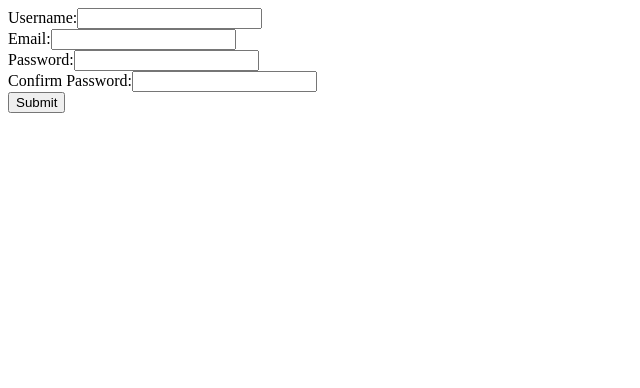
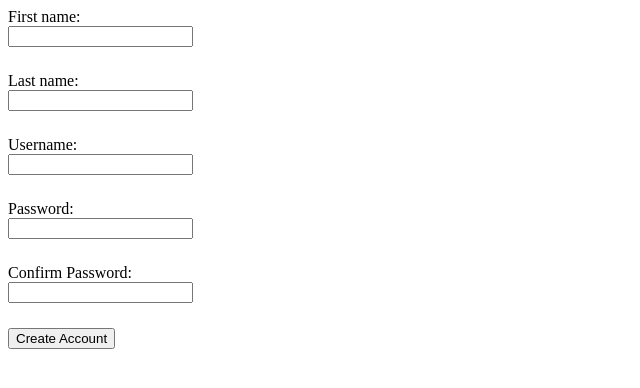
Before and after one commit to jackfales/yum, a Next.js app: page /create-account in a window 1280 px wide. Shown: the top 388 px of the page, without its empty margins (0-640 px from the left). Built offline with nearby package versions, Linux system fonts and the light colour scheme.

Commit message:
Remove components and update form validation

```diff
--- a/pages/create-account.js
+++ b/pages/create-account.js
@@ -1,54 +1,56 @@
 import Head from 'next/head';
 import React, { useState } from 'react';
+import styles from '../styles/Home.module.css';
 
 export default function Account() {
-  return (
-    <div>
-      <Head>
-          <title>Create Account</title>
-      </Head>
-      <main>
-        <div>
-          <Form></Form>
-        </div>
-      </main>
-    </div>
-  )
-
-  function Input({name, type}) {
-    let nameSpacesRemoved = name.replace(/\s/g, '').toLocaleLowerCase();
-    return (
-      <div>
-        <label htmlFor={nameSpacesRemoved}>{name}:</label>
-        <input type={type} id={nameSpacesRemoved} name={nameSpacesRemoved}></input>
-      </div>
-    )
-  }
-
-  function Form() {
   const [inputs, setInputs] = useState({
+    fname: '',
+    lname: '',
     uname: '',
-      email: '',
+    pword: '',
+    confirmpword: '',
   });
 
   const [errors, setErrors] = useState({
+    fname: '',
+    lname: '',
     uname: '',
-      email: '',
+    pword: '',
+    confirmpword: '',
   });
 
   const handleSubmit = (e) => {
     e.preventDefault();
 
+    // Validation criteria for each field
     for (const input in inputs) {
       let errorMessage;
       switch (input) {
+        case 'fname':
+          errorMessage = inputs[input].length == 0 ?
+            'Please provide a first name!' : '';
+            break;
+        case 'lname':
+          errorMessage = inputs[input].length == 0 ?
+            'Please provide a last name!' : '';
+            break;
         case 'uname':
           errorMessage = inputs[input].length < 5 ?
             'Username must be at least 5 characters long!' : '';
             break;
+        case 'pword':
+          errorMessage = inputs[input].length < 5 ?
+            'Password must be at least 6 characters longer!' : '';
+          break;
+        case 'confirmpword':
+          errorMessage = inputs['pword'] !== inputs[input] ?
+            'Passwords do not match!' : '';
+          errorMessage = inputs[input].length == 0 ?
+            'Please confirm your password!' : '';
       }
       setErrors((prevError) => ({...prevError, [input]: errorMessage}));
     }
+    console.log(inputs);
   }
 
   const handleChange = (e) => {
@@ -56,49 +58,46 @@ export default function Account() {
     setInputs({...inputs, [e.target.name]: value});
   }
 
-    console.log(errors);
-
   return (
     <div>
+      <Head>
+          <title>Create Account</title>
+      </Head>
+      <main>
         <form onSubmit={handleSubmit}>
           <div>
-            <label htmlFor='uname'>Username:</label>
-            <input type='text'
-              id='uname'
-              name='uname'
-              onChange={handleChange}
-            />
-            {errors.uname.length > 0 &&
-              <p style={{color: 'red'}}>{errors.uname}</p>}
+            <label htmlFor='fname'>First name:</label>
+            <input type='text' name='fname' onChange={handleChange}/>
+            <div style={{color: 'red', height: '25px'}}>{errors.fname}</div>
           </div>
           <div>
-            <label htmlFor='email'>Email:</label>
-            <input type='text'
-              id='email'
-              name='email'
-              onChange={handleChange}
-            />
+            <label htmlFor='lname'>Last name:</label>
+            <input type='text' name='lname' onChange={handleChange}/>
+            <div style={{color: 'red', height: '25px'}}>{errors.lname}</div>
+          </div>
+          <div>
+            <label htmlFor='uname'>Username:</label>
+            <input type='text' name='uname' onChange={handleChange}/>
+            <div style={{color: 'red', height: '25px'}}>{errors.uname}</div>
           </div>
           <div>
             <label htmlFor='pword'>Password:</label>
-            <input type='password'
-              id='pword'
-              name='pword'
-              onChange={handleChange}
-            />
+            <input type='password' name='pword' onChange={handleChange}/>
+            <div style={{color: 'red', height: '25px'}}>{errors.pword}</div>
           </div>
           <div>
             <label htmlFor='confirmpword'>Confirm Password:</label>
-            <input type='password'
-              id='confirmpword'
-              name='confirmpword'
-              onChange={handleChange}
-            />
+            <input type='password' name='confirmpword' onChange={handleChange}/>
+            <div style={{color: 'red', height: '25px'}}>{errors.confirmpword}</div>
           </div>
-          <button type='submit'>Submit</button>
+          <button type='submit'>Create Account</button>
         </form>
+      </main>
+      <style jsx>{`
+      label {
+        display: block;
+      }
+      `}</style>
     </div>
   )
-
 }
-}
```
Lines whose indentation alone changed are shown as unchanged.
